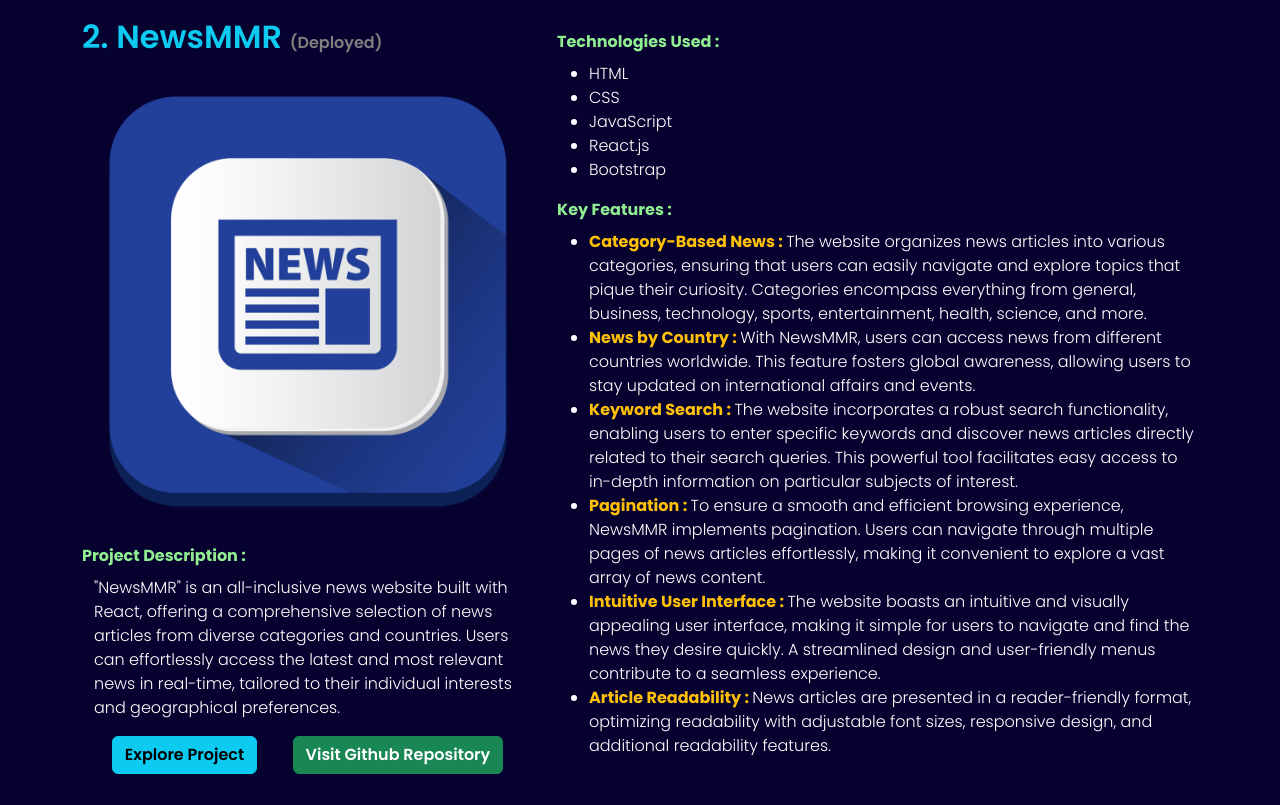
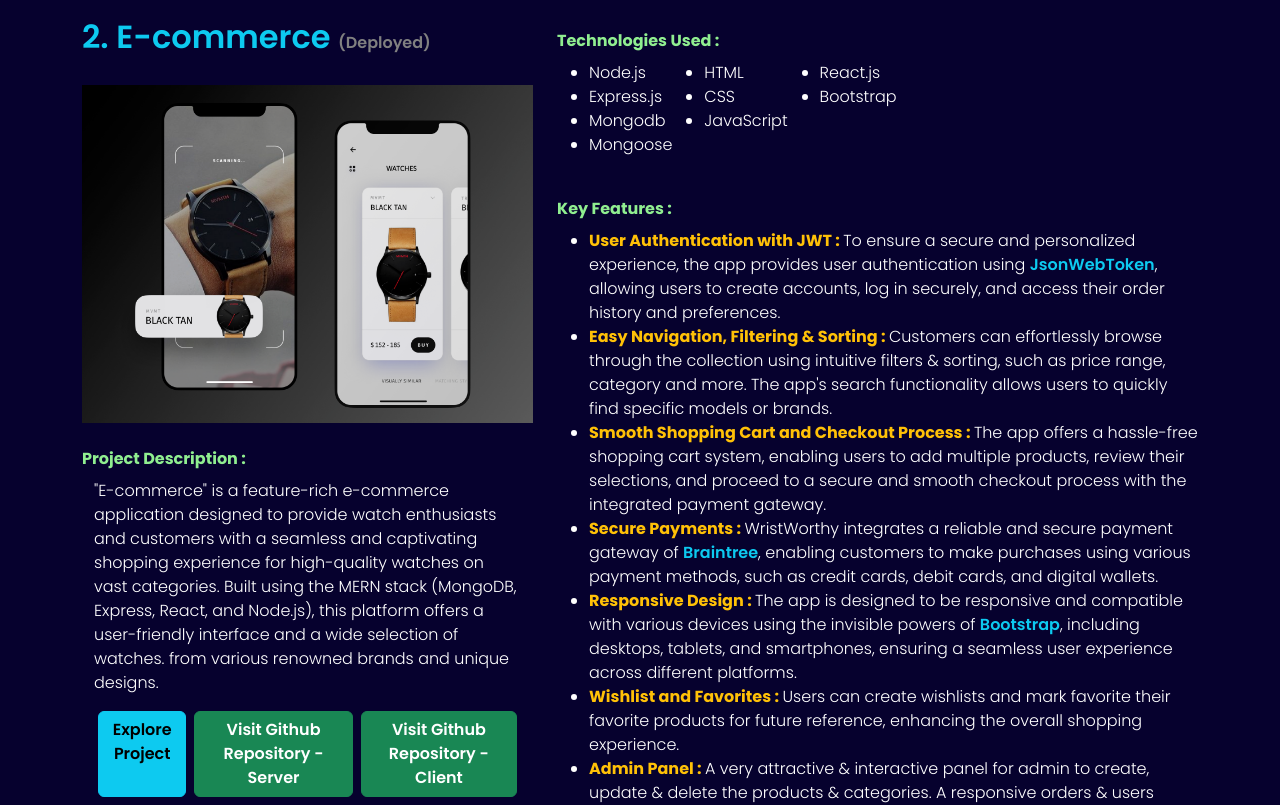
Before and after one commit to Minnathullah-TheMysterious/portfolio, a React (Create React App) app: page /projects in a window 1280 px wide. Shown: the part 1060-1865 px from the top of the page. Built offline with nearby package versions, Linux system fonts and the light colour scheme.

Commit message:
fix: Add E-commerce URL

```diff
--- a/src/components/layouts/Footer.js
+++ b/src/components/layouts/Footer.js
@@ -51,6 +51,11 @@
                   </Link>
                 </li>
                 <li className="nav-item mb-2">
+                  <Link to={"https://mern-ecommerce-mmr.vercel.app"} className="nav-link p-0 text-muted">
+                    E-commerce
+                  </Link>
+                </li>
+                <li className="nav-item mb-2">
                   <Link
                     to={"https://newsmmr.vercel.app"}
                     className="nav-link p-0 text-muted"
@@ -61,18 +66,11 @@
                 </li>
                 <li className="nav-item mb-2">
                   <Link
-                    to={
-                      "https://text-utils-two-woad.vercel.app"
-                    }
+                    to={"https://text-utils-two-woad.vercel.app"}
                     className="nav-link p-0 text-muted"
                     target="_blank"
                   >
                     TextUtils
-                  </Link>
-                </li>
-                <li className="nav-item mb-2">
-                  <Link to={""} className="nav-link p-0 text-muted">
-                    E-commerce
                   </Link>
                 </li>
               </ul>
--- a/src/pages/Projects.js
+++ b/src/pages/Projects.js
@@ -154,10 +154,146 @@
             </div>
           </div>
           <hr />
+          {/* E-commerce */}
+          <div className="col-md-5">
+            <p className="my-2 fs-2 fw-semibold text-info">
+              2. E-commerce <span className="fs-6 text-gray">(Deployed)</span>
+            </p>
+            <div className="my-4">
+              <img src="images/ecommerce.png" alt="..." className="img-fluid" />
+            </div>
+            <div className="my-4">
+              <b className="text-lightgreen">Project Description :</b>{" "}
+              <p className="container mt-2">
+                "E-commerce" is a feature-rich e-commerce application designed
+                to provide watch enthusiasts and customers with a seamless and
+                captivating shopping experience for high-quality watches on vast
+                categories. Built using the MERN stack (MongoDB, Express, React,
+                and Node.js), this platform offers a user-friendly interface and
+                a wide selection of watches. from various renowned brands and
+                unique designs.
+              </p>
+              <div className="container d-flex justify-content-around">
+                <Link
+                  to={"https://mern-ecommerce-mmr.vercel.app"}
+                  className=" btn btn-info fw-semibold mx-1"
+                  target="_blank"
+                >
+                  Explore Project
+                </Link>
+                <Link
+                  to={
+                    "https://github.com/Minnathullah-TheMysterious/Ecommerce_App_Server"
+                  }
+                  className="btn btn-success fw-semibold mx-1"
+                  target="_blank"
+                >
+                  Visit Github Repository - Server
+                </Link>
+                <Link
+                  to={
+                    "https://github.com/Minnathullah-TheMysterious/Ecommerce_App_Client"
+                  }
+                  className="btn btn-success fw-semibold mx-1"
+                  target="_blank"
+                >
+                  Visit Github Repository - Client
+                </Link>
+              </div>
+            </div>
+          </div>
+          <div className="col-md-7 d-flex justify-content-center align-items-center">
+            <div>
+              <div className="my-4">
+                <b className="text-lightgreen">Technologies Used : </b>{" "}
+                <div className="d-flex">
+                  <ul className="mt-2">
+                    <li>Node.js</li>
+                    <li>Express.js</li>
+                    <li>Mongodb</li>
+                    <li>Mongoose</li>
+                  </ul>
+                  <ul className="mt-2">
+                    <li>HTML</li>
+                    <li>CSS</li>
+                    <li>JavaScript</li>
+                  </ul>
+                  <ul className="mt-2">
+                    <li>React.js</li>
+                    <li>Bootstrap</li>
+                  </ul>
+                </div>
+              </div>
+              <div>
+                <b className="text-lightgreen">Key Features :</b>{" "}
+                <ul className="mt-2">
+                  <li>
+                    <b className="text-warning">
+                      User Authentication with JWT :{" "}
+                    </b>
+                    To ensure a secure and personalized experience, the app
+                    provides user authentication using{" "}
+                    <span className="text-info fw-semibold">
+                      JsonWebToken
+                    </span>
+                    , allowing users to create accounts, log in securely, and
+                    access their order history and preferences.
+                  </li>
+                  <li>
+                    <b className="text-warning">
+                      Easy Navigation, Filtering & Sorting :{" "}
+                    </b>
+                    Customers can effortlessly browse through the collection
+                    using intuitive filters & sorting, such as price range,
+                    category and more. The app's search functionality
+                    allows users to quickly find specific models or brands.
+                  </li>
+                  <li>
+                    <b className="text-warning">
+                      Smooth Shopping Cart and Checkout Process :{" "}
+                    </b>
+                    The app offers a hassle-free shopping cart system, enabling
+                    users to add multiple products, review their selections, and
+                    proceed to a secure and smooth checkout process with the
+                    integrated payment gateway.
+                  </li>
+                  <li>
+                    <b className="text-warning">Secure Payments : </b>
+                    WristWorthy integrates a reliable and secure payment gateway
+                    of <span className="text-info fw-semibold">Braintree</span>,
+                    enabling customers to make purchases using various payment
+                    methods, such as credit cards, debit cards, and digital
+                    wallets.
+                  </li>
+                  <li>
+                    <b className="text-warning">Responsive Design : </b>The app
+                    is designed to be responsive and compatible with various
+                    devices using the invisible powers of{" "}
+                    <span className="text-info fw-semibold">Bootstrap</span>,
+                    including desktops, tablets, and smartphones, ensuring a
+                    seamless user experience across different platforms.
+                  </li>
+                  <li>
+                    <b className="text-warning">Wishlist and Favorites : </b>
+                    Users can create wishlists and mark favorite their favorite
+                    products for future reference, enhancing the overall
+                    shopping experience.
+                  </li>
+                  <li>
+                    <b className="text-warning">Admin Panel : </b>A very
+                    attractive & interactive panel for admin to create, update &
+                    delete the products & categories.
+                    A responsive orders & users table to manage all the orders & users.
+                  </li>
+                </ul>
+              </div>
+            </div>
+          </div>
+          <hr />
           {/* NewsMMR */}
           <div className="col-md-5">
             <p className="my-2 fs-2 fw-semibold text-info">
-              2. NewsMMR <span className="fs-6 text-gray">(Deployed)</span>
+              3. NewsMMR <span className="fs-6 text-gray">(Deployed)</span>
             </p>
             <div>
               <img src="images/news.png" alt="..." className="img-fluid" />
@@ -254,10 +390,7 @@
           {/* TextUtils */}
           <div className="col-md-5">
             <p className="my-2 fs-2 fw-semibold text-info">
-              3. TextUtils{" "}
-              <span className="fs-6 text-gray">
-                (Deployed)
-              </span>
+              4. TextUtils <span className="fs-6 text-gray">(Deployed)</span>
             </p>
             <div>
               <img src="images/textutils.png" alt="..." className="img-fluid" />
@@ -274,9 +407,7 @@
               </p>
               <div className="container d-flex justify-content-around">
                 <Link
-                  to={
-                    "https://text-utils-two-woad.vercel.app"
-                  }
+                  to={"https://text-utils-two-woad.vercel.app"}
                   className=" btn btn-info fw-semibold"
                   target="_blank"
                 >
```
